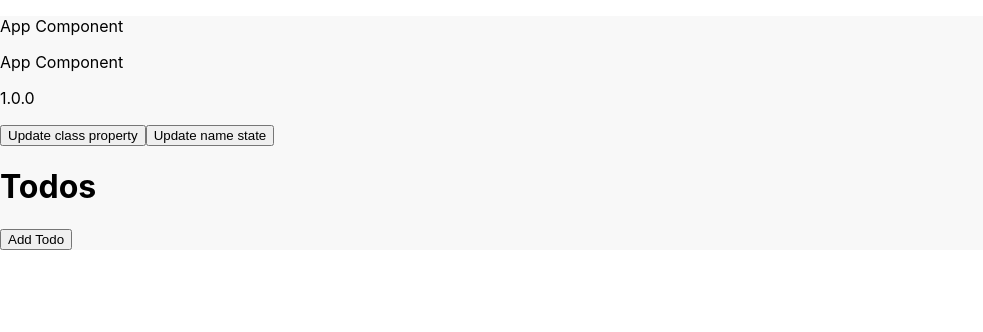
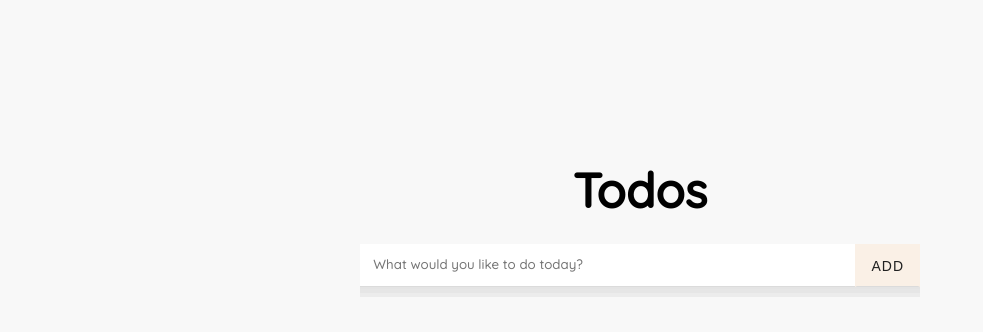
Before and after one commit to arkisoul/fa-reactjs, a React (Create React App) app: page / in a window 1280 px wide. Shown: the top 332 px of the page, without its empty margins (0-983 px from the left). Built offline with nearby package versions, Linux system fonts and the light colour scheme.

Commit message:
(style) adds colors to todoapp

```diff
--- a/public/index.html
+++ b/public/index.html
@@ -10,6 +10,19 @@
       content="Web site created using create-react-app"
     />
     <link rel="apple-touch-icon" href="%PUBLIC_URL%/logo192.png" />
+    <link rel="preconnect" href="https://fonts.googleapis.com" />
+    <link rel="preconnect" href="https://fonts.gstatic.com" crossorigin />
+    <link
+      href="https://fonts.googleapis.com/css2?family=Quicksand:wght@300;500&display=swap"
+      rel="stylesheet"
+    />
+    <link
+      rel="stylesheet"
+      href="https://cdnjs.cloudflare.com/ajax/libs/font-awesome/6.5.1/css/all.min.css"
+      integrity="sha512-DTOQO9RWCH3ppGqcWaEA1BIZOC6xxalwEsw9c2QQeAIftl+Vegovlnee1c9QX4TctnWMn13TZye+giMm8e2LwA=="
+      crossorigin="anonymous"
+      referrerpolicy="no-referrer"
+    />
     <!--
       manifest.json provides metadata used when your web app is installed on a
       user's mobile device or desktop. See https://developers.google.com/web/fundamentals/web-app-manifest/
--- a/src/components/add-todo/AddTodo.jsx
+++ b/src/components/add-todo/AddTodo.jsx
@@ -73,8 +73,10 @@ export class AddTodo extends React.Component {
   render() {
     return (
       <form action="">
-        <div>
-          <label htmlFor="">Todo Title</label>
+        <div className="form-group">
+          <label htmlFor="title" className="sr-only">
+            Todo Title
+          </label>
           <input
             type="text"
             placeholder="What would you like to do today?"
@@ -82,10 +84,13 @@ export class AddTodo extends React.Component {
             ref={this.titleRef}
             value={this.state.title}
             onChange={this.handleTitleChange}
+            className="form-control"
           />
-        </div>
-        <div>
-          <button type="submit" onClick={this.handleFormSubmit}>
+          <button
+            className="btn btn-primary"
+            type="submit"
+            onClick={this.handleFormSubmit}
+          >
             Add
           </button>
         </div>
--- a/src/components/app/App.jsx
+++ b/src/components/app/App.jsx
@@ -3,36 +3,12 @@ import Todos from "../todos/Todos";
 import "./App.css";
 
 class App extends Component {
-  constructor() {
-    super();
-    this.name = "App Component";
-    this.state = {
-      name: "App Component",
-      version: "1.0.0",
-    };
-    this.handleNameUpdate = this.handleNameUpdate.bind(this);
-    this.handlePropertyUpdate = this.handlePropertyUpdate.bind(this);
-  }
-
-  handlePropertyUpdate() {
-    this.name = "Updated name";
-  }
-
-  handleNameUpdate() {
-    this.setState({ name: "App updated name" });
-  }
-
   render() {
     return (
       <div className="App">
-        <p>{this.name}</p>
-        <p>{this.state.name}</p>
-        <p>{this.state.version}</p>
-        <button onClick={this.handlePropertyUpdate}>
-          Update class property
-        </button>
-        <button onClick={this.handleNameUpdate}>Update name state</button>
-        <Todos />
+        <div className="container">
+          <Todos />
+        </div>
       </div>
     );
   }
--- /dev/null
+++ b/src/components/todo-item/TodoItem.css
@@ -0,0 +1,18 @@
+.todo-item {
+  display: flex;
+  background-color: white;
+  border-bottom: 1px solid #dbdbdb;
+  align-items: center;
+}
+.todo-item > span {
+  display: inline-flex;
+  padding: 1em 0.75em;
+  font-size: 0.875rem;
+  flex: 1 1 100%;
+}
+.todo-item > label {
+  padding: 1em 0.75em;
+}
+.todo-item > button {
+  align-self: stretch;
+}
--- a/src/components/todo-item/TodoItem.jsx
+++ b/src/components/todo-item/TodoItem.jsx
@@ -1,9 +1,22 @@
 import React from "react";
+import "./TodoItem.css";
 
-export function TodoItem({ title, onTodoDelete }) {
+export function TodoItem({ todo, handleDelete, handleStatusChange }) {
   return (
-    <li>
-      {title} <button onClick={onTodoDelete}>Delete</button>
+    <li className="todo-item">
+      <label htmlFor="status">
+        <input
+          type="checkbox"
+          name="status"
+          id="status"
+          checked={todo.isCompleted}
+          onChange={(e) => handleStatusChange(todo.id, e.target.checked)}
+        />
+      </label>
+      <span>{todo.title}</span>
+      <button className="btn btn-danger" onClick={() => handleDelete(todo.id)}>
+        <i class="fa-solid fa-trash"></i>
+      </button>
     </li>
   );
 }
--- /dev/null
+++ b/src/components/todos/Todos.css
@@ -0,0 +1,14 @@
+.todos {
+  margin-top: 10rem;
+  max-width: 35rem;
+  margin-inline: auto;
+  box-shadow:
+  0 10px 0px rgba(219, 219, 219, 0.45),
+  0 6px 0px rgba(219, 219, 219, 0.35),
+  0 2px 0px rgba(219, 219, 219, 0.2);
+}
+.heading {
+  text-align: center;
+  font-size: 3rem;
+  margin: 0 0 0.5em;
+}
--- a/src/components/todos/Todos.jsx
+++ b/src/components/todos/Todos.jsx
@@ -1,10 +1,10 @@
 import React, { useState } from "react";
 import { TodoItem } from "../todo-item/TodoItem";
 import { AddTodo } from "../add-todo/AddTodo";
+import "./Todos.css";
 
 function Todos() {
   const [todos, setTodos] = useState([]);
-  const [showAddTodoForm, setShowAddTodoForm] = useState(false);
 
   const handleAddTodo = (title) => {
     const updatedTodos = [...todos];
@@ -17,25 +17,30 @@ function Todos() {
     setTodos(updatedTodos);
   };
 
-  const handleTodoDelete = () => {
-    console.log("handleTodoDelete");
+  const onHandleDelete = (id) => {
+    setTodos(todos.filter((todo) => todo.id !== id));
   };
 
-  const toggleAddTodoFrom = () => {
-    setShowAddTodoForm(!showAddTodoForm);
+  const onStatusChange = (id, status) => {
+    setTodos(
+      todos.map((todo) => {
+        if (todo.id === id) todo.isCompleted = status;
+        return todo;
+      })
+    );
   };
 
   return (
     <div className="todos">
-      <h1>Todos</h1>
-      <button onClick={toggleAddTodoFrom}>Add Todo</button>
-      {showAddTodoForm ? <AddTodo onAddTodo={handleAddTodo} /> : null}
-      <ul>
+      <h1 className="heading">Todos</h1>
+      <AddTodo onAddTodo={handleAddTodo} />
+      <ul className="todos-list">
         {todos.map((todo) => (
           <TodoItem
             key={todo.id}
-            title={todo.title}
-            onTodoDelete={handleTodoDelete}
+            todo={todo}
+            handleDelete={onHandleDelete}
+            handleStatusChange={onStatusChange}
           />
         ))}
       </ul>
--- a/src/index.css
+++ b/src/index.css
@@ -1,14 +1,96 @@
+*, *::before, *::after {
+  margin: 0;
+  padding: 0;
+  box-sizing: border-box;
+}
+
 body {
-  margin: 0;
-  font-family: -apple-system, BlinkMacSystemFont, 'Segoe UI', 'Roboto', 'Oxygen',
+  -webkit-font-smoothing: antialiased;
+  -moz-osx-font-smoothing: grayscale;
+  background-color: #f8f8f8;
+  min-height: 100vh;
+  font-family: 'Quicksand', -apple-system, BlinkMacSystemFont, 'Segoe UI', 'Roboto', 'Oxygen',
     'Ubuntu', 'Cantarell', 'Fira Sans', 'Droid Sans', 'Helvetica Neue',
     sans-serif;
-  -webkit-font-smoothing: antialiased;
-  -moz-osx-font-smoothing: grayscale;
-  min-height: 200vh;
+}
+
+::placeholder {
+  font-family: 'Quicksand', -apple-system, BlinkMacSystemFont, 'Segoe UI', 'Roboto', 'Oxygen',
+    'Ubuntu', 'Cantarell', 'Fira Sans', 'Droid Sans', 'Helvetica Neue',
+    sans-serif;
+}
+::-moz-placeholder {
+  font-family: 'Quicksand', -apple-system, BlinkMacSystemFont, 'Segoe UI', 'Roboto', 'Oxygen',
+    'Ubuntu', 'Cantarell', 'Fira Sans', 'Droid Sans', 'Helvetica Neue',
+    sans-serif;
+}
+::-webkit-input-placeholder {
+  font-family: 'Quicksand', -apple-system, BlinkMacSystemFont, 'Segoe UI', 'Roboto', 'Oxygen',
+    'Ubuntu', 'Cantarell', 'Fira Sans', 'Droid Sans', 'Helvetica Neue',
+    sans-serif;
 }
 
 code {
   font-family: source-code-pro, Menlo, Monaco, Consolas, 'Courier New',
     monospace;
 }
+ul, ol {
+  list-style: none;
+}
+
+.sr-only {
+  position: absolute;
+  left: -10000px;
+  z-index: -1;
+  visibility: hidden;
+}
+.container {
+  max-width: 80rem;
+  margin-inline: auto;
+}
+.form-group {
+  display: flex;
+}
+.form-control {
+  display: block;
+  width: 100%;
+  padding: 1em;
+  border: none;
+  border-bottom: 1px solid rgb(219, 219, 219);
+  transition: all ease-in 350ms;
+}
+.form-control:focus {
+  outline: none;
+  border-bottom: 1px solid #bdbdbd;
+}
+.btn {
+  display: inline-flex;
+  justify-content: center;
+  align-items: center;
+  text-align: center;
+  padding: 0.5em 1em;
+  font-size: 0.875rem;
+  text-transform: uppercase;
+  letter-spacing: 1px;
+  border-color: transparent;
+  cursor: pointer;
+  font-weight: 500;
+  transition: all ease-in 350ms;
+}
+.btn-primary {
+  background-color: linen;
+  color: #212121;
+  border-bottom: 1px solid #dbdbdb;
+}
+.btn-primary:hover, .btn-primary:focus {
+  outline: none;
+  border-bottom-color: #bdbdbd;
+}
+.btn-danger {
+  background-color: tomato;
+  color: white;
+}
+.btn-danger:hover, .btn-danger:focus {
+  outline: none;
+  transform: scale(0.95);
+}
```
